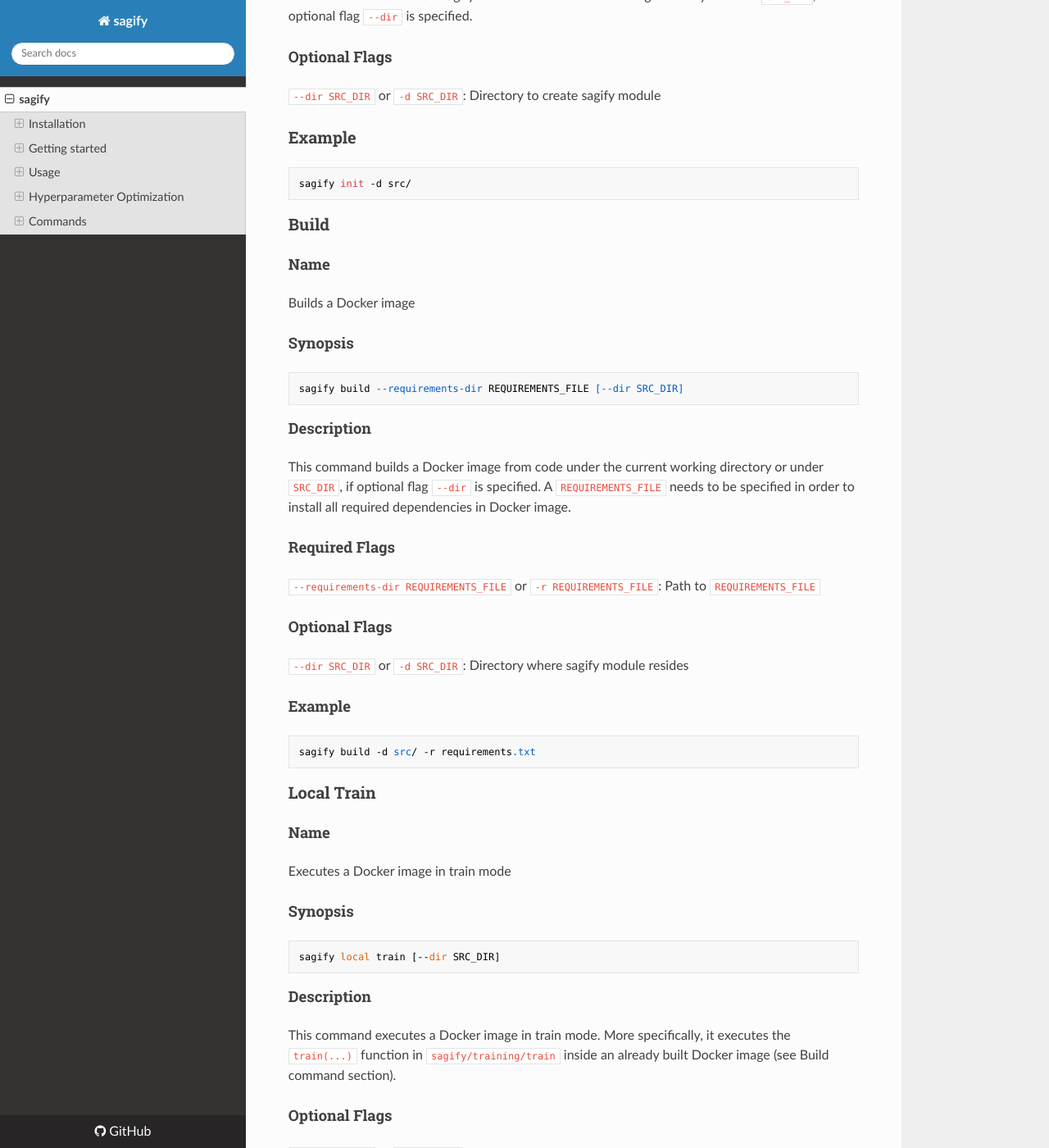
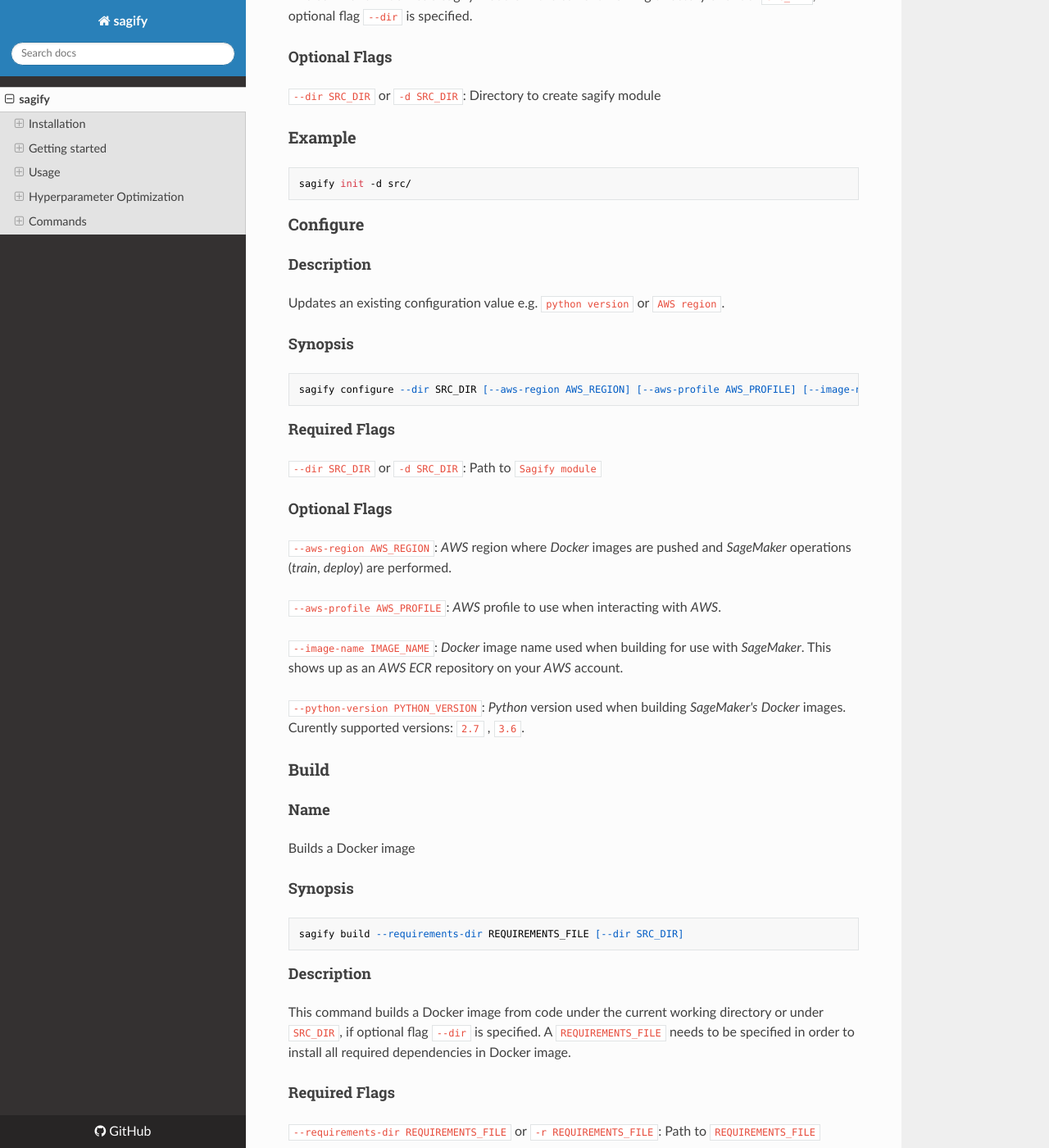
Before and after one commit to Kenza-AI/sagify, an MkDocs documentation site: the page built from docs/index.md, in a window 1280 px wide and 1400 px high, scrolled down 13196 px. Shown: the whole window at 82% size. Built offline with MkDocs 1.6.1, drawn with Linux system fonts in a browser that asks for light colours; nearby versions of some CDN libraries.

Commit message:
Update docs

```diff
--- a/docs/index.md
+++ b/docs/index.md
@@ -426,6 +426,31 @@
     sagify init -d src/
 
 
+### Configure
+
+#### Description
+
+Updates an existing configuration value e.g. `python version` or `AWS region`.
+
+#### Synopsis
+
+    sagify configure --dir SRC_DIR [--aws-region AWS_REGION] [--aws-profile AWS_PROFILE] [--image-name IMAGE_NAME] [--python-version PYTHON_VERSION]
+
+#### Required Flags
+
+`--dir SRC_DIR` or `-d SRC_DIR`: Path to `Sagify module`
+
+#### Optional Flags
+
+`--aws-region AWS_REGION`: _AWS_ region where _Docker_ images are pushed and _SageMaker_ operations (_train_, _deploy_) are performed.
+
+`--aws-profile AWS_PROFILE`: _AWS_ profile to use when interacting with _AWS_.
+
+`--image-name IMAGE_NAME`: _Docker_ image name used when building for use with _SageMaker_. This shows up as an _AWS ECR_ repository on your _AWS_ account.
+
+`--python-version PYTHON_VERSION`: _Python_ version used when building _SageMaker's_ _Docker_ images. Curently supported versions: `2.7` , `3.6`.
+
+
 ### Build
 
 #### Name
```
Also changed, not shown: README.md (+30 -0 lines).
